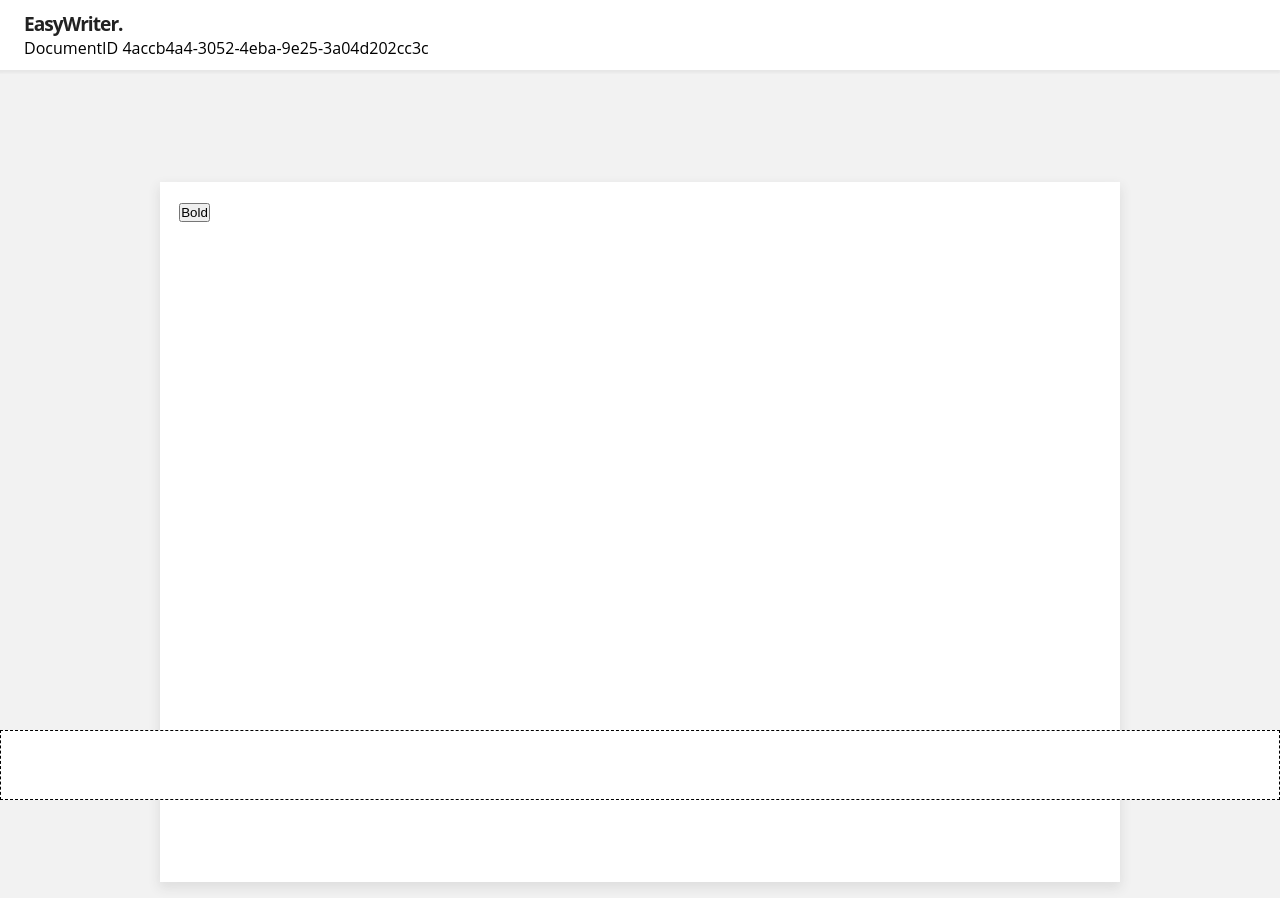
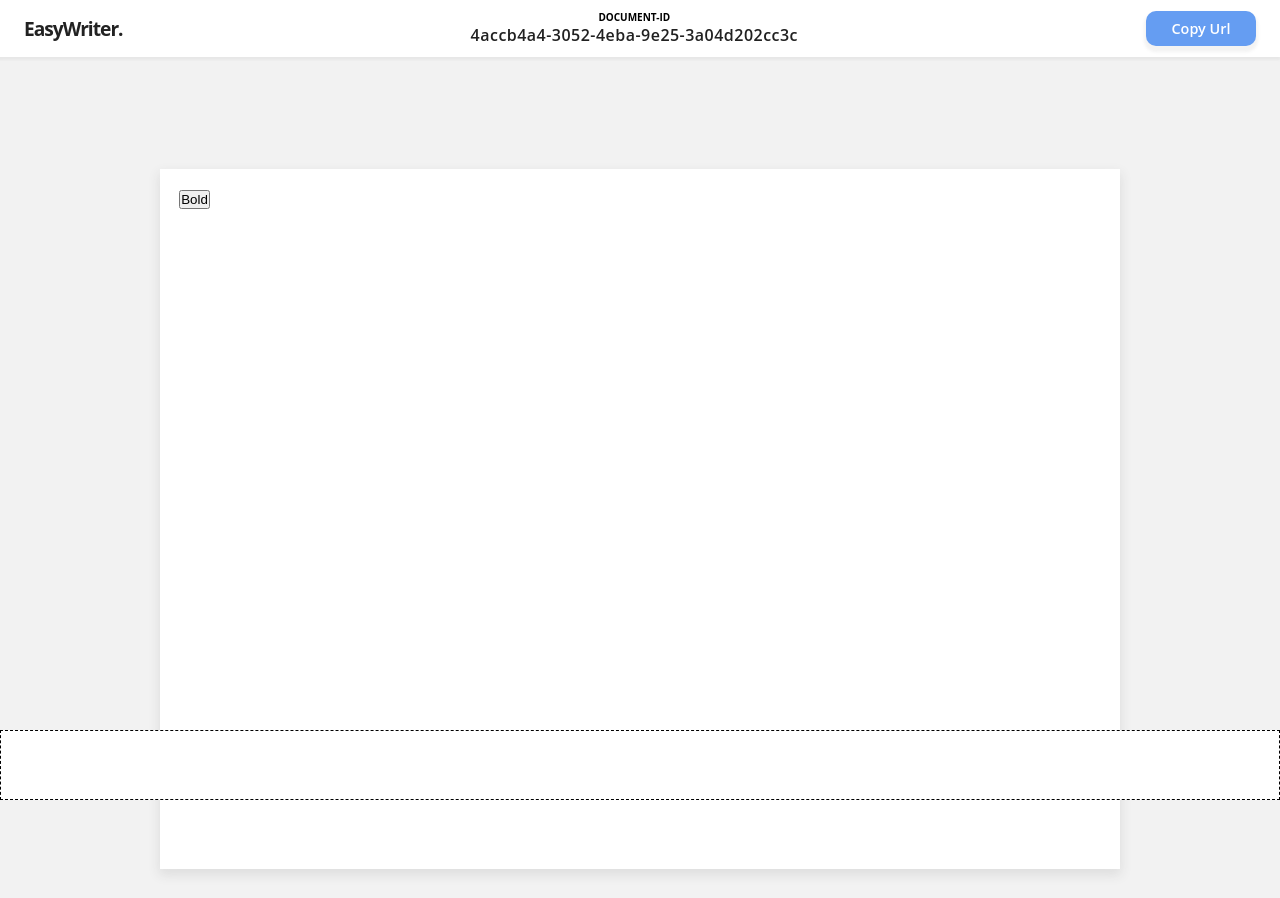
Before and after one commit to eniolajayi/easy-writer, a React (Create React App) app: page /group/4accb4a4-3052-4eba-9e25-3a04d202cc3c in a window 1280 px wide. Built offline with nearby package versions, Linux system fonts and the light colour scheme; no server answers.

Commit message:
add new styles to navabar

```diff
--- a/src/components/Layout/NavBar.js
+++ b/src/components/Layout/NavBar.js
@@ -4,18 +4,44 @@ import styled from "styled-components";
 const Header = styled.header`
   height: auto;
   width: 100%;
+  display: flex;
+  align-items: center;
+  justify-content: space-between;
   padding: 0.65rem 1.5rem;
   background-color: #fff;
   box-shadow: -1px 2px 2px 1px rgb(139 139 139 / 10%);
-  /* position: fixed;
-  top: 0;
-  left: 0;
-  z-index: 9999; */
   .logo {
     font-size: 1.2rem;
     font-weight: 700;
     color: #222;
     letter-spacing: -1px;
+  }
+  .header__info {
+    text-align: center;
+    font-size: 0.625rem;
+    .title {
+      font-weight: 700;
+      text-transform: uppercase;
+    }
+    .id {
+      font-size: 1rem;
+      font-weight: 600;
+      letter-spacing: 0.03em;
+      color: #212121;
+    }
+  }
+  .header__btn {
+    min-width: 110px;
+    height: 35px;
+    border-radius: 0.625rem;
+    line-height: 35px;
+    text-align: center;
+    cursor: pointer;
+    font-weight: 600;
+    font-size: 0.9rem;
+    background-color: #659df2;
+    color: #fff;
+    box-shadow: 0 4px 3px 2px rgb(139 139 139 / 10%);
   }
 `;
 
@@ -25,8 +51,10 @@ const NavBar = ({ id }) => {
     <Header>
       <div className="logo">EasyWriter.</div>
       <div className="header__info">
-        DocumentID <span className="id">{id}</span>
+        <div className="title">Document-ID</div>
+        <div className="id">{id}</div>
       </div>
+      <div className="header__btn">Copy Url</div>
     </Header>
   );
 };
```
